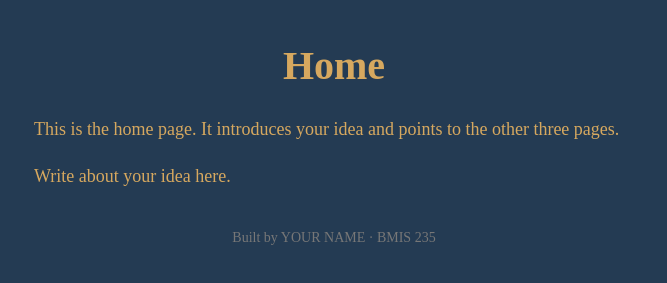
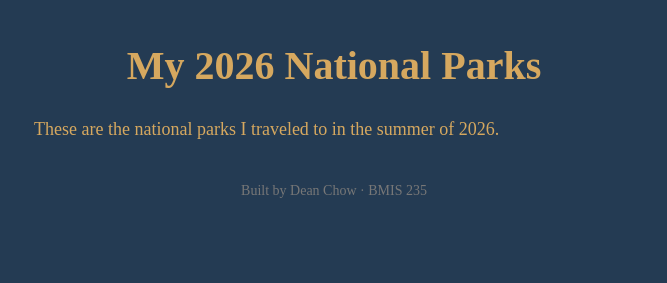
Before and after one commit to Dean-Chow007/bmis235-html-3, a plain HTML site: page index.html in a window 1280 px wide. Shown: the part 71-354 px from the top of the page, without its empty margins (306-973 px from the left). Drawn offline with Linux system fonts and the light colour scheme.

Commit message:
Update author information and page title in index.html

```diff
--- a/index.html
+++ b/index.html
@@ -1,14 +1,14 @@
 <!DOCTYPE html>
 <!--
-  Author: YOUR NAME
-  GU username: YOUR-GU-USERNAME
+  Author: Dean Chow
+  GU username: dean-chow007
   Course: BMIS 235 - HTML-3
 -->
 <html lang="en">
 <head>
 <meta charset="utf-8">
-<meta name="author" content="YOUR NAME">
-<title>Home</title>
+<meta name="author" content="Dean Chow">
+<title>My 2026 National Parks</title>
 
 <!-- this one line connects the page to the stylesheet -->
 <link rel="stylesheet" href="styles.css">
@@ -28,9 +28,8 @@
     <a href="northcascades.html"><img src="img/northcascades.png" alt="Page 3"></a>
 </nav>
 
-<h1>Home</h1>
-<p>This is the home page. It introduces your idea and points to the other three pages.</p>
-<p>Write about your idea here.</p>
+<h1>My 2026 National Parks</h1>
+<p>These are the national parks I traveled to in the summer of 2026.</p>
 
 <!-- ===== SHOWCASE ======================================================
      This box is empty on purpose. In Part 7 you paste an interactive
@@ -39,7 +38,7 @@
 <div class="showcase"></div>
 
 <!-- Footer: fill in your name -->
-<footer>Built by YOUR NAME &middot; BMIS 235</footer>
+<footer>Built by Dean Chow &middot; BMIS 235</footer>
 
 </body>
 </html>
```
